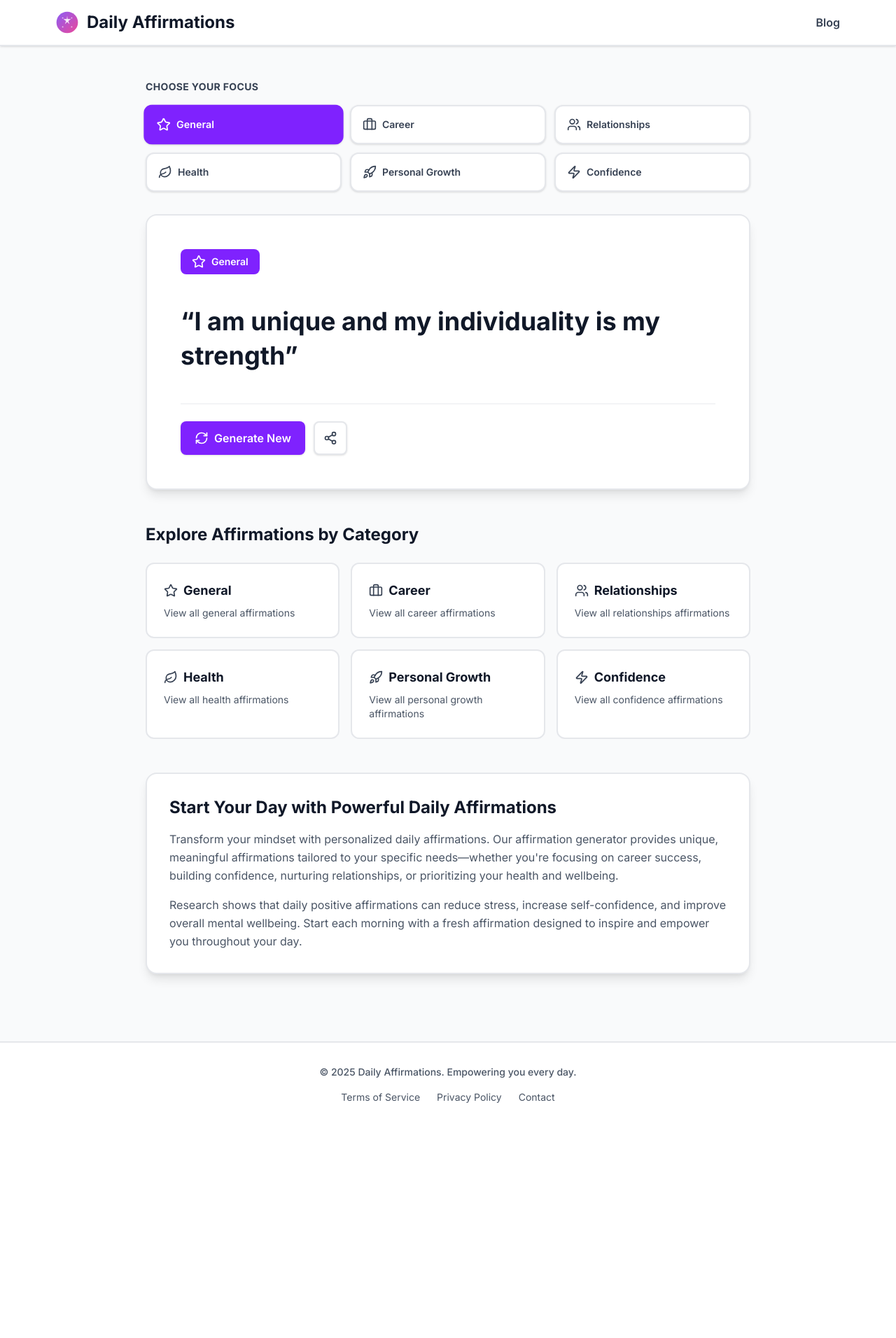
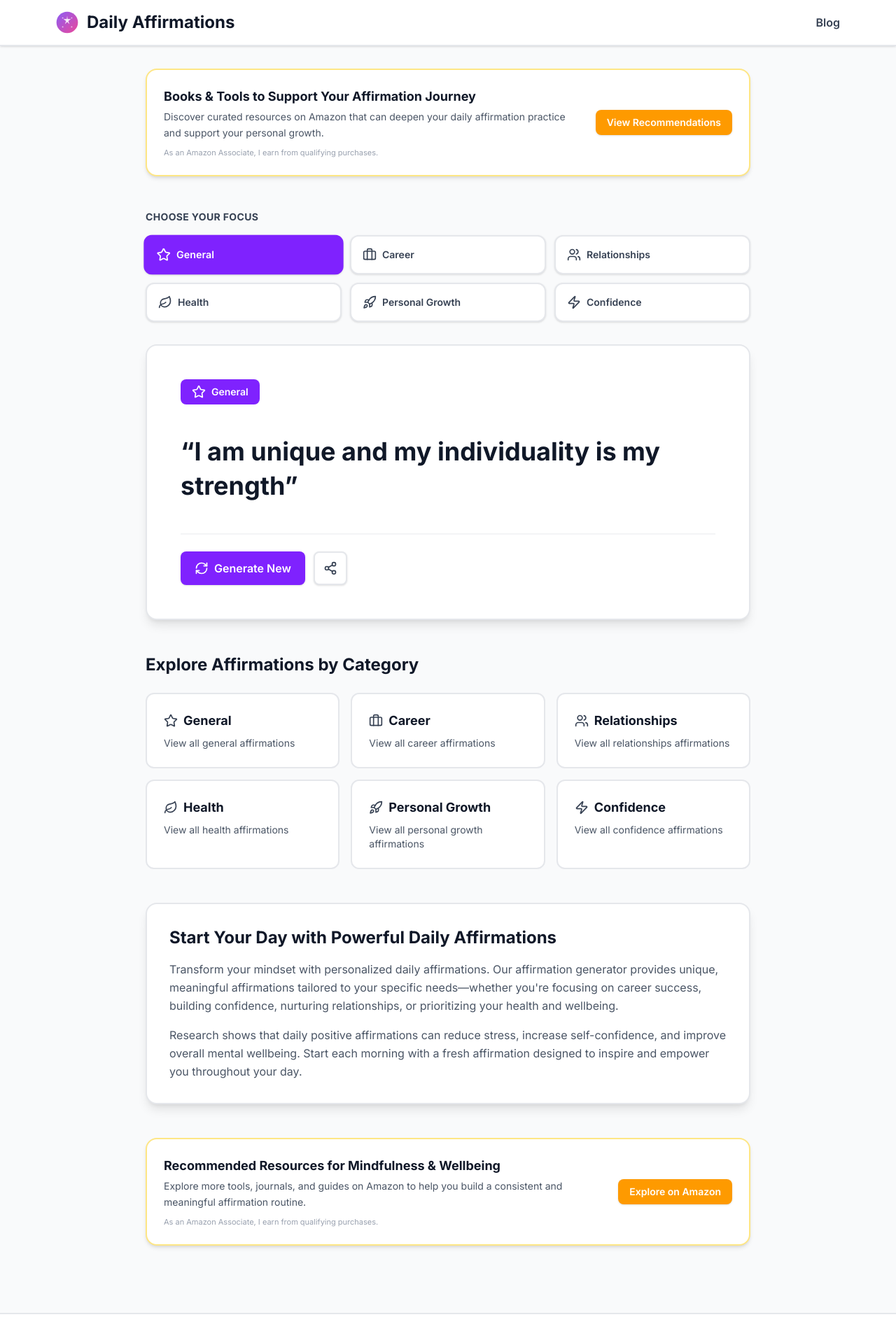
Before and after one commit to MacRayy/daily-affirmations, a Next.js app: page / in a window 1280 px wide. Shown: the top 1912 px of the page at 70% size. Before the commit the page ends 1610 px from the top, so only its background shows below. Built offline with nearby package versions, Linux system fonts and the light colour scheme.

Commit message:
feat: add amazon cta

```diff
--- a/app/blog/[slug]/page.tsx
+++ b/app/blog/[slug]/page.tsx
@@ -1,6 +1,7 @@
 import { notFound } from 'next/navigation'
 import Link from 'next/link'
 import { Calendar, ArrowLeft } from 'lucide-react'
+import { AmazonCTA } from '@/components/AmazonCTA'
 import {
   ROUTES,
   generateBlogPostStructuredData,
@@ -85,7 +86,7 @@ export default async function BlogPost({ params }: { params: Promise<{ slug: str
       />
 
       <div className="min-h-screen bg-gray-50">
-        <article className="max-w-4xl mx-auto px-4 py-12">
+        <article className="max-w-4xl mx-auto px-4 py-12 space-y-12">
           <Link
             href={ROUTES.blog.path}
             className="inline-flex items-center gap-2 text-violet-600 hover:text-violet-700 mb-8 font-semibold"
@@ -115,6 +116,14 @@ export default async function BlogPost({ params }: { params: Promise<{ slug: str
             </h1>
           </header>
 
+          {/* Top Amazon CTA */}
+          <AmazonCTA
+            href="https://amzn.to/49f31X1"
+            title="Books & Tools to Support Your Affirmation Journey"
+            description="Discover curated resources on Amazon that can deepen your daily affirmation practice alongside what you learn in this article."
+            buttonLabel="View Recommendations"
+          />
+
           <div
             className="prose prose-lg max-w-none
           prose-headings:font-bold prose-headings:text-gray-900
@@ -131,6 +140,14 @@ export default async function BlogPost({ params }: { params: Promise<{ slug: str
           >
             {post.content}
           </div>
+
+          {/* Bottom Amazon CTA */}
+          <AmazonCTA
+            href="https://amzn.to/3MLqtSY"
+            title="Recommended Resources for Mindfulness & Wellbeing"
+            description="Explore more tools, journals, and guides on Amazon to help you put today’s insights into daily practice."
+            buttonLabel="Explore on Amazon"
+          />
 
           <div className="mt-16 pt-8 border-t-2 border-gray-200">
             <div className="bg-linear-to-br from-violet-50 to-purple-50 rounded-2xl p-10 border-2 border-violet-200">
--- a/app/page.tsx
+++ b/app/page.tsx
@@ -1,6 +1,7 @@
 import AffirmationClient from './components/AffirmationClient'
 import { getAffirmationOfTheDay } from './data/affirmations'
 import Logo from '@/app/components/Logo'
+import { AmazonCTA } from '@/components/AmazonCTA'
 import type { Metadata } from 'next'
 import Link from 'next/link'
 import { Star, Briefcase, Users, Leaf, Rocket, Zap } from 'lucide-react'
@@ -78,7 +79,15 @@ export default function Home() {
           </div>
         </header>
 
-        <main className="max-w-4xl mx-auto px-4 py-8">
+        <main className="max-w-4xl mx-auto px-4 py-8 space-y-12">
+          {/* Top Amazon CTA */}
+          <AmazonCTA
+            href="https://amzn.to/49f31X1"
+            title="Books & Tools to Support Your Affirmation Journey"
+            description="Discover curated resources on Amazon that can deepen your daily affirmation practice and support your personal growth."
+            buttonLabel="View Recommendations"
+          />
+
           {/* Interactive Affirmation Component */}
           <AffirmationClient
             initialAffirmation={initialAffirmation}
@@ -136,6 +145,14 @@ export default function Home() {
               </p>
             </div>
           </div>
+
+          {/* Bottom Amazon CTA */}
+          <AmazonCTA
+            href="https://amzn.to/3MLqtSY"
+            title="Recommended Resources for Mindfulness & Wellbeing"
+            description="Explore more tools, journals, and guides on Amazon to help you build a consistent and meaningful affirmation routine."
+            buttonLabel="Explore on Amazon"
+          />
         </main>
 
         <footer className="bg-white border-t-2 border-gray-200 mt-16">
--- /dev/null
+++ b/components/AmazonCTA.tsx
@@ -0,0 +1,43 @@
+'use client'
+
+import Link from 'next/link'
+
+type AmazonCTAProps = {
+  href: string
+  title: string
+  description: string
+  buttonLabel: string
+  className?: string
+}
+
+export function AmazonCTA({
+  href,
+  title,
+  description,
+  buttonLabel,
+  className = '',
+}: AmazonCTAProps) {
+  return (
+    <div
+      className={`bg-white rounded-2xl border-2 border-amber-200 shadow-md p-6 flex flex-col md:flex-row items-start md:items-center gap-4 ${className}`}
+    >
+      <div className="flex-1">
+        <h3 className="text-lg font-bold text-gray-900 mb-1">{title}</h3>
+        <p className="text-sm text-gray-600 leading-relaxed">{description}</p>
+        <p className="mt-2 text-[11px] text-gray-400">
+          As an Amazon Associate, I earn from qualifying purchases.
+        </p>
+      </div>
+      <div>
+        <Link
+          href={href}
+          target="_blank"
+          rel="noopener noreferrer"
+          className="inline-flex items-center justify-center px-4 py-2 rounded-lg bg-amber-500 hover:bg-amber-600 text-white text-sm font-semibold shadow-sm transition-colors"
+        >
+          {buttonLabel}
+        </Link>
+      </div>
+    </div>
+  )
+}
```
